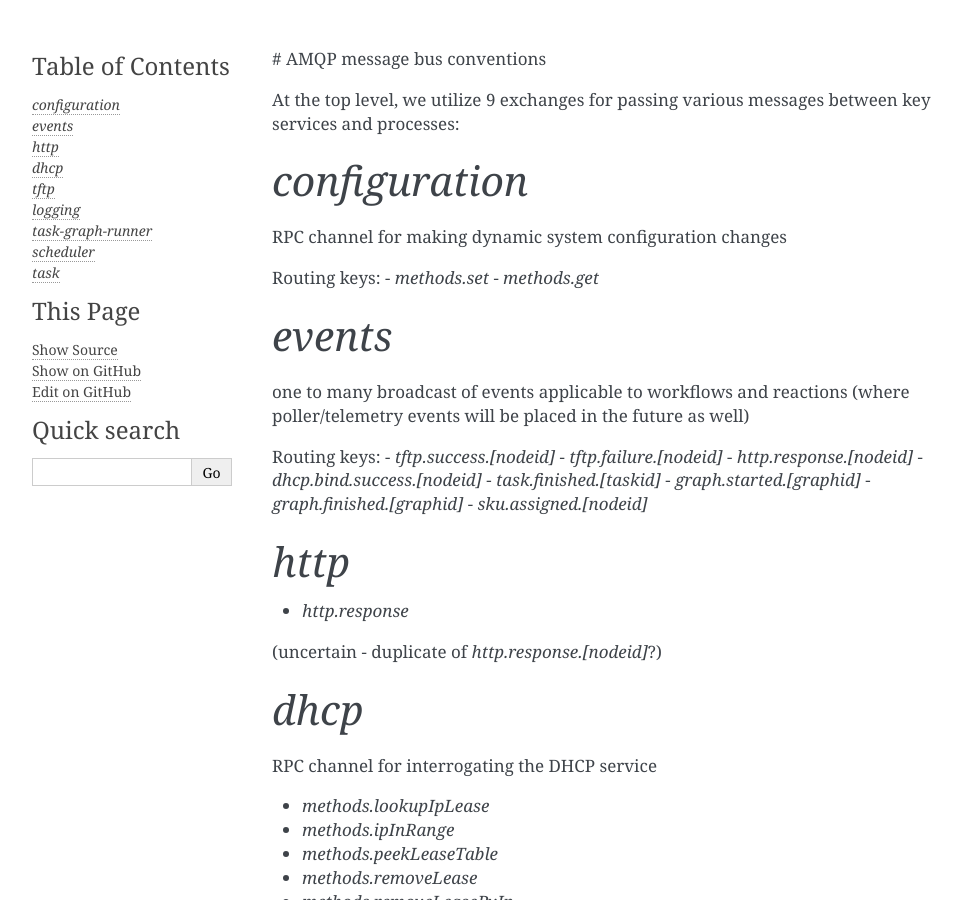
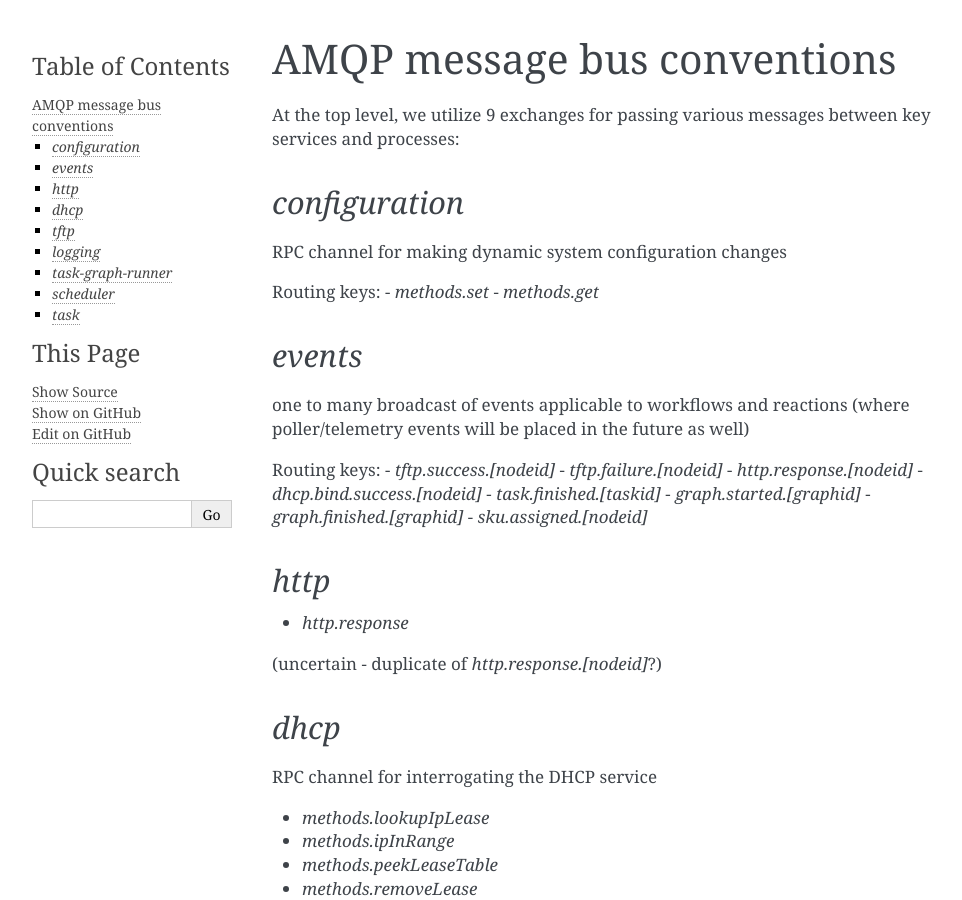
Before and after one commit to RackHD/docs, a Sphinx documentation site: the page built from docs/monorail/amqp_conventions.rst, in a window 1280 px wide and 900 px high. Shown: the whole window, without its empty margins (148-1110 px from the left). Built offline with Sphinx 7.4.7, drawn with Linux system fonts in a browser that asks for light colours.

Commit message:
fixing the title for AMQP conventions

```diff
--- a/docs/monorail/amqp_conventions.rst
+++ b/docs/monorail/amqp_conventions.rst
@@ -1,4 +1,5 @@
-# AMQP message bus conventions
+AMQP message bus conventions
+============================
 
 At the top level, we utilize 9 exchanges for passing various messages between key services and processes:
 
```
